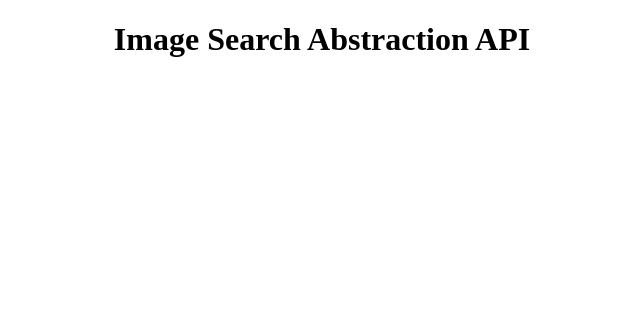
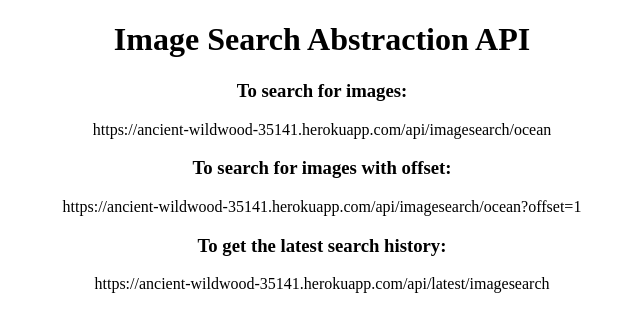
Before and after one commit to lesteven/image-search, a website: page public/index.html in a window 1280 px wide. Shown: the whole page, without its empty margins (318-958 px from the left). Drawn offline with Linux system fonts and the light colour scheme.

Commit message:
add instructions to html page

```diff
--- a/public/index.html
+++ b/public/index.html
@@ -6,5 +6,11 @@
 </head>
 <body>
 <h1>Image Search Abstraction API</h1>
+<h3>To search for images:</h3>
+<p>https://ancient-wildwood-35141.herokuapp.com/api/imagesearch/ocean</p>
+<h3>To search for images with offset:</h3>
+<p>https://ancient-wildwood-35141.herokuapp.com/api/imagesearch/ocean?offset=1</p>
+<h3>To get the latest search history:</h3>
+<p>https://ancient-wildwood-35141.herokuapp.com/api/latest/imagesearch</p>
 </body>
 </html>
```
